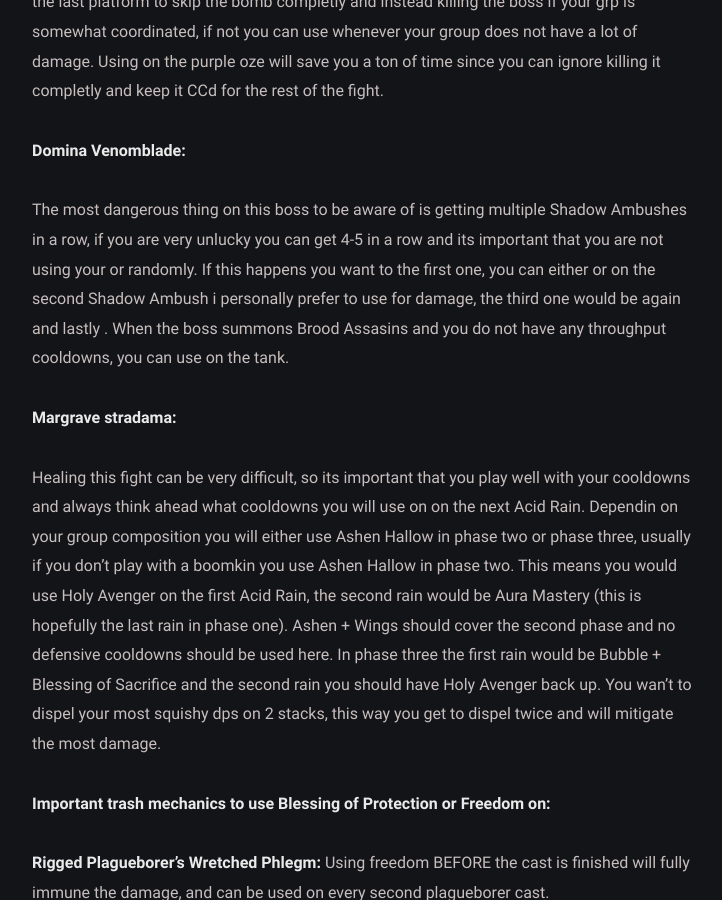
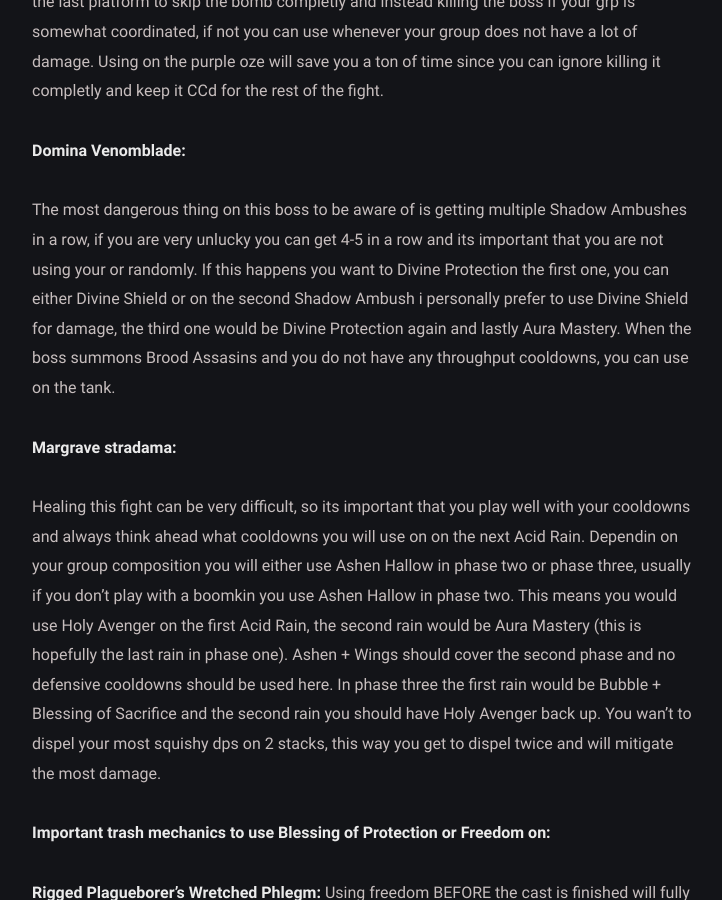
Before and after one commit to BetterThanWowhead/BetterThanWowhead.github.io, a Jekyll site: the page built from pages/M+/cd.md, in a window 1280 px wide and 900 px high, scrolled down 3655 px. Shown: the whole window, without its empty margins (278-1000 px from the left). Built offline with Jekyll 4.4.1, drawn with Linux system fonts in a browser that asks for light colours; a script that is not in the unit is left out.

Commit message:
Update cd.md

```diff
--- a/pages/M+/cd.md
+++ b/pages/M+/cd.md
@@ -126,13 +126,8 @@ Only thing you have to do on this fight is using
 
 The most dangerous thing on this boss to be aware of is getting multiple Shadow Ambushes in a row, if you are very unlucky you can get 4-5 in a row and its important that you are not using your
 <a href="https://www.wowhead.com/spell=498/divine-protection" data-wowhead="spell=498"></a> or
-<a href="https://www.wowhead.com/spell=642/divine-shield" data-wowhead="spell=642"></a> randomly. If this happens you want to
-<a href="https://www.wowhead.com/spell=498/divine-protection" data-wowhead="spell=498"></a> the first one, you can either
-<a href="https://www.wowhead.com/spell=642/divine-shield" data-wowhead="spell=642"></a> or
-<a href="https://www.wowhead.com/spell=317929/aura-mastery" data-wowhead="spell=317929"></a> on the second Shadow Ambush i personally prefer to use
-<a href="https://www.wowhead.com/spell=642/divine-shield" data-wowhead="spell=642"></a> for damage, the third one would be
-<a href="https://www.wowhead.com/spell=498/divine-protection" data-wowhead="spell=498"></a> again and lastly
-<a href="https://www.wowhead.com/spell=317929/aura-mastery" data-wowhead="spell=317929"></a>. When the boss summons Brood Assasins and you do not have any throughput cooldowns, you can use
+<a href="https://www.wowhead.com/spell=642/divine-shield" data-wowhead="spell=642"></a> randomly. If this happens you want to Divine Protection the first one, you can either Divine Shield or
+<a href="https://www.wowhead.com/spell=317929/aura-mastery" data-wowhead="spell=317929"></a> on the second Shadow Ambush i personally prefer to use Divine Shield for damage, the third one would be Divine Protection again and lastly Aura Mastery. When the boss summons Brood Assasins and you do not have any throughput cooldowns, you can use
 <a href="https://www.wowhead.com/spell=6940/blessing-of-sacrifice" data-wowhead="spell=6940"></a> on the tank.
 
 **Margrave stradama:**
```
